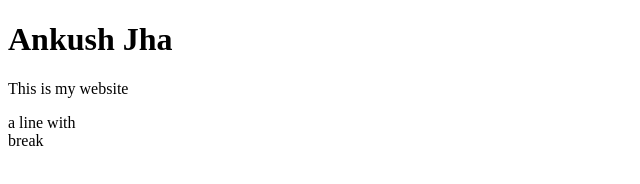
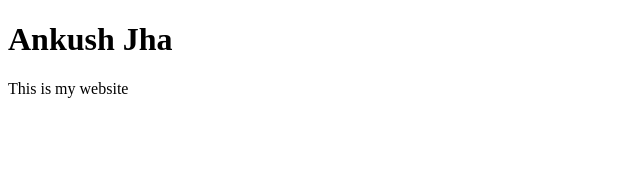
Before and after one commit to noroolz/70533, a plain HTML site: page index.html in a window 1280 px wide. Shown: the whole page, without its empty margins (0-640 px from the left). Drawn offline with Linux system fonts and the light colour scheme.

Commit message:
index.html

```diff
--- a/index.html
+++ b/index.html
@@ -7,7 +7,6 @@
 <div>
 <h1>Ankush Jha</h1>
 <p>This is my website</p>
-<p> a line with<br> break</p>
 </div>
 </body>
 </html>
```
